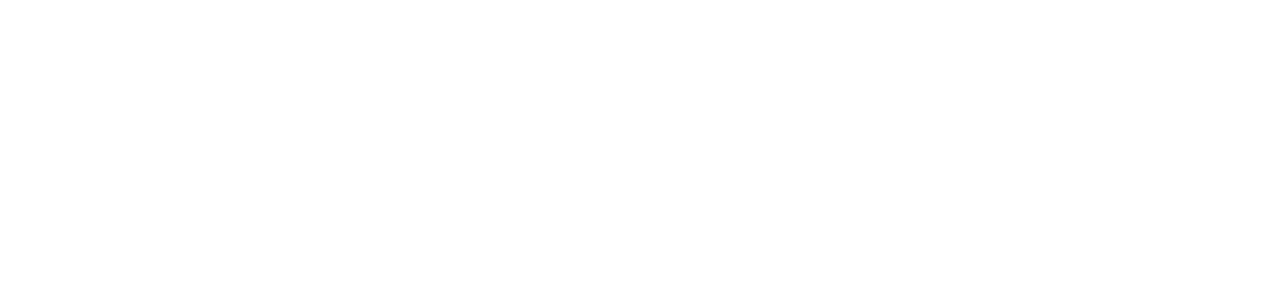
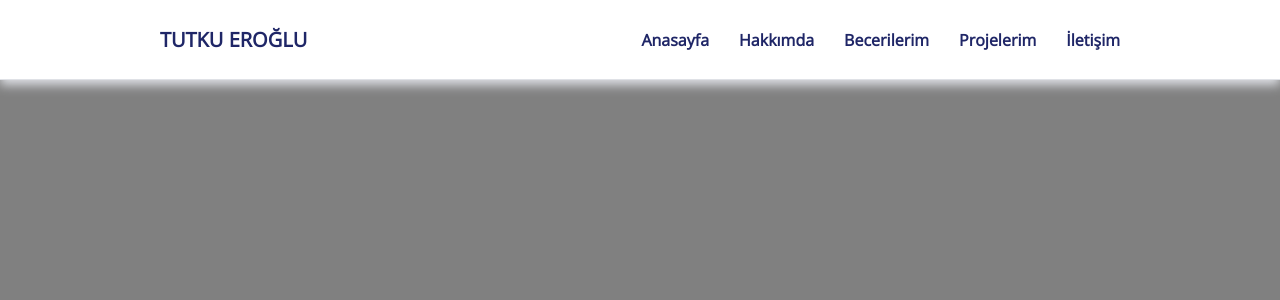
Before and after one commit to TutkuEroglu/tutku-eroglu-portfolio, a React (Create React App) app: page / in a window 1280 px wide. Shown: the top 300 px of the page. Built offline with nearby package versions, Linux system fonts and the light colour scheme.

Commit message:
added navbar

```diff
--- a/src/App.css
+++ b/src/App.css
@@ -1,5 +1,12 @@
+@import url('https://fonts.googleapis.com/css2?family=Open+Sans&display=swap');
+
 body {
   margin: 0;
+  background-color: grey;
+  font-family: 'Open Sans', sans-serif;
+  color: #1F2667;
+  font-weight: 400;
+  font-size: 16px;
 }
 
 * {
--- a/src/App.js
+++ b/src/App.js
@@ -1,9 +1,10 @@
 import './App.css';
+import Navbar from "./components/Navbar"
 
 function App() {
   return (
     <>
-
+      <Navbar />
     </>
   );
 }
--- /dev/null
+++ b/src/components/Navbar/index.css
@@ -0,0 +1,108 @@
+@keyframes myAnim {
+    0% {
+        transform: scale(0.5);
+        transform-origin: 50% 100%;
+        top: -100px;
+    }
+
+    100% {
+        transform: scale(1);
+        transform-origin: 50% 100%;
+        top: 0;
+    }
+}
+
+@keyframes myAnimHome {
+	0% {
+		transform: translate(0, 0) scale(1);
+	}
+
+    25% {
+		transform: translate(-400px, 450px) scale(2);
+	}
+
+    26%,
+	31%,
+	41% {
+        transform: translate(-400px, 450px) scale(2) rotate(-5deg);
+	}
+
+	30%,
+	35%,
+	40% {
+        transform: translate(-400px, 450px) scale(2) rotate(5deg);
+	}
+
+	50% {
+        animation-timing-function: ease-in;
+        transform: translate(-400px, 450px) scale(2.25);
+	}
+
+    55% {
+        animation-timing-function: ease-out;
+        transform: translate(-400px, 450px) scale(2);
+	}
+
+    60% {
+        animation-timing-function: ease-in;
+        transform: translate(-400px, 450px) scale(2.5);
+	}
+
+    65% {
+        animation-timing-function: ease-out;
+        transform: translate(-400px, 450px) scale(2);
+	}
+
+    70% {
+        transform: translate(-400px, 450px) scale(2);
+        opacity: 1;
+	}
+
+    100% {
+        animation-timing-function: ease-in;
+        opacity: 0;
+        transform: translate(-400px, 450px) scale(30);
+	}
+
+
+}
+
+.nav {
+    position: relative;
+    min-height: 80px;
+    width: 100%;
+    background: #fff;
+    border-bottom: 1px solid #DFE1E6;
+    z-index: 5;
+    display: flex;
+    align-items: center;
+    justify-content: space-between;
+    padding: 0 10rem;
+    box-shadow: 0px 5px 10px 0px #DFE1E6;
+    animation: myAnim 1s ease 0s 1 normal both;
+  }
+
+  .nav-name {
+    display: flex;
+    font-size: 20px;
+    font-weight: 800;
+    cursor: pointer;
+  }
+
+  .nav-menu {
+    display: flex;
+    align-items: center;
+    justify-content: center;
+  }
+
+  .nav-menu .menu-tags {
+    position: relative;
+    display: flex;
+    margin-left: 30px;
+    cursor: pointer;
+    font-weight: 600;
+  }
+
+  .home:hover {
+    animation: myAnimHome 3s ease 0s 1 normal forwards;
+  }
--- /dev/null
+++ b/src/components/Navbar/index.js
@@ -0,0 +1,19 @@
+import React from 'react'
+import "./index.css"
+
+const Navbar = () => {
+  return (
+    <div className='nav'>
+      <div className='nav-name'>TUTKU EROĞLU</div>
+      <div className='nav-menu'>
+        <span className='menu-tags home'>Anasayfa</span>
+        <span className='menu-tags'>Hakkımda</span>
+        <span className='menu-tags'>Becerilerim</span>
+        <span className='menu-tags'>Projelerim</span>
+        <span className='menu-tags'>İletişim</span>
+      </div>
+    </div>
+  )
+}
+
+export default Navbar
```
